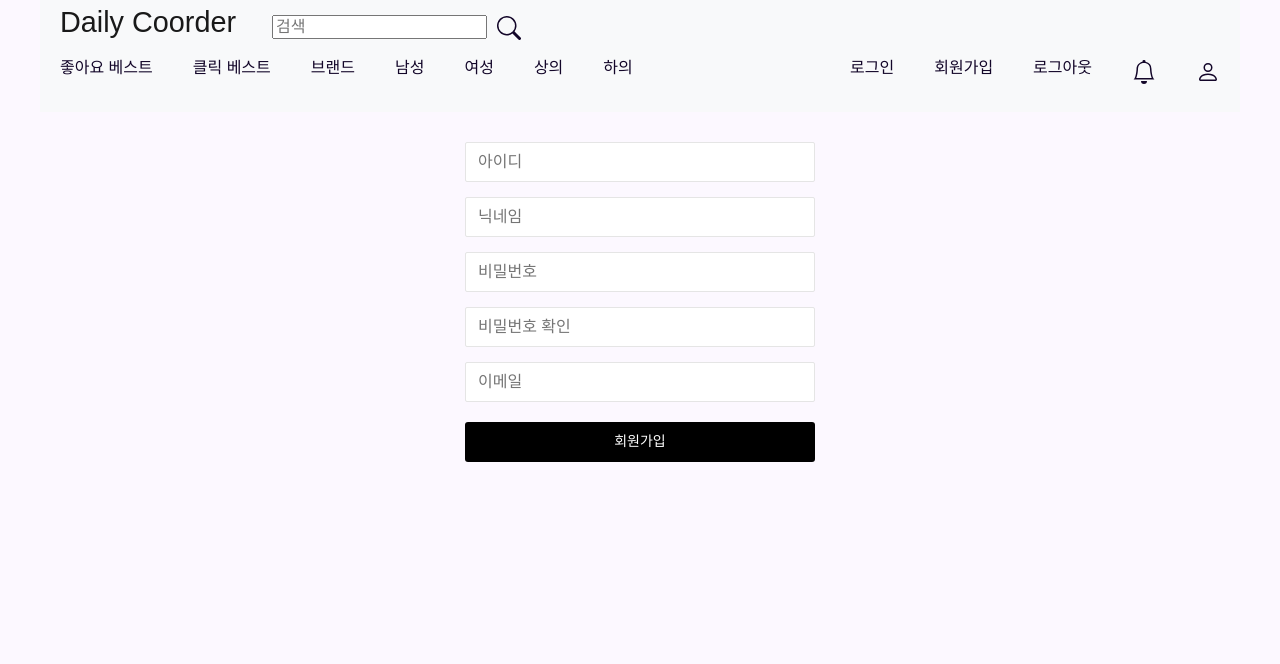
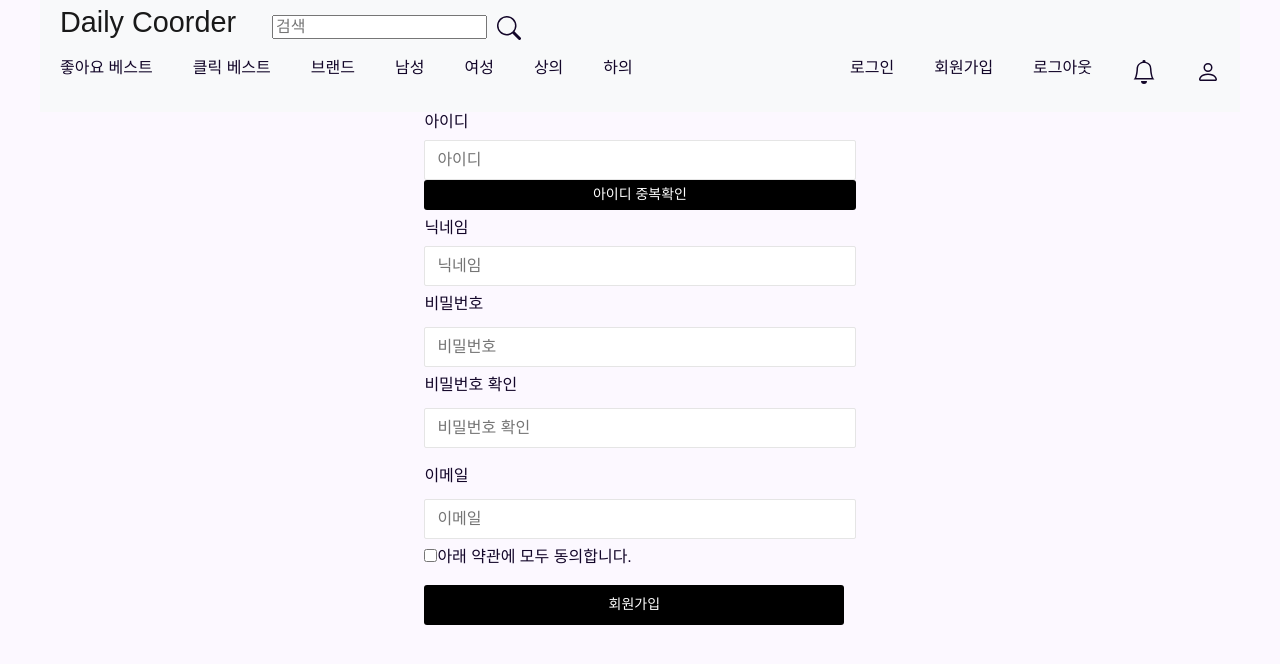
Before and after one commit to silbioa480/Daily-Coorder, a React (Create React App) app: page /signup in a window 1280 px wide. Shown: the top 664 px of the page. Built offline with nearby package versions, Linux system fonts and the light colour scheme.

Commit message:
가영: 비밀번호 검사기능 추가 및 형식추가

```diff
--- a/src/routes/SignUp.js
+++ b/src/routes/SignUp.js
@@ -1,5 +1,8 @@
-import React, {useState} from 'react'
+import React, {useCallback, useState} from 'react'
+import styled from 'styled-components';
 
+const ErrorMessage = styled.div`
+`;
 
 function SignUp() {
   const [name, setName] = useState("")
@@ -7,8 +10,10 @@ function SignUp() {
   const [checkId, setCheckId] = useState("")
   const [Password, setPassword] = useState("");
   const [email, setEmail] = useState("");
-  const [checkEmail, setCheckEmail] = useState("")
-  const [confirmPassword, setConfirmPassword] = useState("")
+  const [checkEmail, setCheckEmail] = useState("");
+  const [confirmPassword, setConfirmPassword] = useState("");
+  const [errorPassword, setErrorPassword] = useState(false);
+  const [nickname, setNickname] = useState("");
 
   const onNameHandler = (event) => {
     setName(event.currentTarget.value)
@@ -21,67 +26,109 @@ function SignUp() {
     setPassword(event.currentTarget.value)
   }
 
-  const onConfirmPasswordHandler = (event) => {
-    setConfirmPassword(event.currentTarget.value)
-  }
+  const onConfirmPasswordHandler = useCallback((e) => {
+    setConfirmPassword(e.currentTarget.value);
+    setErrorPassword(e.currentTarget.value !== Password);
+  }, [Password]);
+
+  const [term, setTerm] = useState('');
+  const [termError, setTermError] = useState(false);
+  const onChangeTerm = useCallback((e) => {
+    setTerm(e.target.checked);
+    setTermError(false);
+  }, []);
 
 
-  const onPasswordSubmit = (event) => {
-    event.preventDefault()
-    if(Password !== confirmPassword) {
-      return alert('비밀번호가 일치하지 않습니다.')
+  // const onPasswordSubmit = (event) => {
+  //   event.preventDefault()
+  //   if(Password !== confirmPassword) {
+  //     return alert('비밀번호가 일치하지 않습니다.')
+  //   }
+  // }
+
+  // const onIdSubmit = (event) => {
+  //   event.preventDefault()
+  //   if(Id == checkId) {
+  //     return alert('이미 사용중인 아이디입니다.')
+  //   }
+  // }
+  //
+  // const onEmailSubmit = (event) => {
+  //   event.preventDefault()
+  //   if(email == checkEmail) {
+  //     return alert('이미 사용중인 이메일입니다.')
+  //   }
+  // }
+  // const onSubmitHandler = (e) => {
+  //   e.preventDefault();
+  //
+  // };
+
+  const onSubmit = useCallback(() => {
+    if (Password !== confirmPassword) {
+      return setErrorPassword(true)
     }
-  }
-
-  const onIdSubmit = (event) => {
-    event.preventDefault()
-    if(Id == checkId) {
-      return alert('이미 사용중인 아이디입니다.')
+    if (!term) {
+      return setTermError(true);
     }
-  }
-
-  const onEmailSubmit = (event) => {
-    event.preventDefault()
-    if(email == checkEmail) {
-      return alert('이미 사용중인 이메일입니다.')
-    }
-  }
-
+    console.log(Id, nickname, Password)
+  }, [Password, confirmPassword, term]);
 
   return (
       <div style={{
         display: 'flex', justifyContent: 'center', alignItems: 'center',
         width: '100%', height: '40vh'
       }} class="SignUp">
-        <form>
-          <p style={{display: "flex", flexDirection: "column", fontSize: "25px"}}> 회원가입 </p>
+        <form onSubmit={onSubmit}>
+          <p style={{marginTop: "150px", display: "flex", flexDirection: "column", fontSize: "25px"}}> 회원가입 </p>
           <br/><br/>
 
+          <div>
+            <label htmlFor="user-id">아이디</label>
+            <input style={{marginTop: "10px", borderRadius: "2px", width:"100%", height:"40px",
+            border: "1px solid #e5e5e5", padding: "9px 12px", outline: "none", boxSizing: "border-box"
+          }} name="user-id" type="id" placeholder="아이디" value={Id} onChange={onIdHandler} class="loginregister_input"/>
+            <button style={{
+              width: "100%", height: "30px", fontSize: "14px", padding: "13px 30px", cursor:"pointer", backgroundColor: "black",
+              color:"white", lineHeight: "1px", borderRadius: "3px", borderStyle:"none", marginBottom:"10px"
+            }} type="submit" class="loginregister_button" onSubmit={onSubmit}>아이디 중복확인</button>
+          </div>
 
+          <div><label htmlFor="user-nickname">닉네임</label>
+            <input style={{
+            marginTop: "10px", borderRadius: "2px", width: "100%", height: "40px",
+            border: "1px solid #e5e5e5", padding: "9px 12px", outline: "none", boxSizing: "border-box", marginBottom:"10px"
+          }} name="user-nickname" type="text" placeholder="닉네임" value={nickname} onChange={onNameHandler} className="loginregister_input"/></div>
 
-          <div><input style={{marginTop: "15px", borderRadius: "2px", width:"100%", height:"40px",
-            border: "1px solid #e5e5e5", padding: "9px 12px", outline: "none", boxSizing: "border-box"
-          }} name="id" type="id" placeholder="아이디" value={Id} onChange={onIdHandler} class="loginregister_input"/></div>
+          <div><label htmlFor="user-password">비밀번호</label>
+            <input style={{marginTop: "15px", borderRadius: "2px", width:"100%", height:"40px",
+            border: "1px solid #e5e5e5", padding: "9px 12px", outline: "none", boxSizing: "border-box", marginBottom:"10px"
+          }} name="user-password" type="password" placeholder="비밀번호" value={Password} onChange={onPasswordHandler} class="loginregister_input"/></div>
 
-          <div><input style={{
+          <div><label htmlFor="confirmPassword">비밀번호 확인</label>
+            <input style={{marginTop: "15px", borderRadius: "2px", width:"100%", height:"40px",
+            border: "1px solid #e5e5e5", padding: "9px 12px", outline: "none", boxSizing: "border-box", marginBottom:"5px"
+          }} name="confirmPassword" type="password" placeholder="비밀번호 확인" value={confirmPassword} onChange={onConfirmPasswordHandler} class="loginregister_input"/>
+            {errorPassword && <ErrorMessage style={{
+              color: "red", fontSize: "12px", marginBottom:"10px"
+            }}>비밀번호가 일치하지 않습니다.</ErrorMessage>}
+          </div>
+
+          <div><label htmlFor="user-email" style={{
+            marginTop: "15px"
+          }}>이메일</label>
+            <input style={{
             marginTop: "15px", borderRadius: "2px", width: "100%", height: "40px",
-            border: "1px solid #e5e5e5", padding: "9px 12px", outline: "none", boxSizing: "border-box"
-          }} name="name" type="text" placeholder="닉네임" value={name} onChange={onNameHandler} className="loginregister_input"/></div>
+            border: "1px solid #e5e5e5", padding: "9px 12px", outline: "none", boxSizing: "border-box", marginBottom:"10px"
+          }} name="user-email" type="text" placeholder="이메일" value={email} onChange={onNameHandler} className="loginregister_input"/></div>
 
-          <div><input style={{marginTop: "15px", borderRadius: "2px", width:"100%", height:"40px",
-            border: "1px solid #e5e5e5", padding: "9px 12px", outline: "none", boxSizing: "border-box"
-          }} name="password" type="password" placeholder="비밀번호" value={Password} onChange={onPasswordHandler} class="loginregister_input"/></div>
-          <div><input style={{marginTop: "15px", borderRadius: "2px", width:"100%", height:"40px",
-            border: "1px solid #e5e5e5", padding: "9px 12px", outline: "none", boxSizing: "border-box"
-          }} name="confirmPassword" type="password" placeholder="비밀번호 확인" value={confirmPassword} onChange={onConfirmPasswordHandler} class="loginregister_input"/></div>
-
-          <div><input style={{
-            marginTop: "15px", borderRadius: "2px", width: "100%", height: "40px",
-            border: "1px solid #e5e5e5", padding: "9px 12px", outline: "none", boxSizing: "border-box"
-          }} name="email" type="text" placeholder="이메일" value={email} onChange={onNameHandler} className="loginregister_input"/></div>
+          <div>
+            <input type="checkbox" name="user-term" checked={term} onChange={onChangeTerm}/>아래 약관에 모두 동의합니다.
+            {termError && <ErrorMessage>약관에 동의하셔야 합니다.</ErrorMessage>}
+          </div>
 
           <div><button style={{
-            width: "350px", height: "40px", fontSize: "14px", padding: "13px 30px", cursor:"pointer", backgroundColor: "black",
+            width: "420px", height: "40px", fontSize: "14px", padding: "13px 30px", cursor:"pointer", backgroundColor: "black",
             color:"white", lineHeight: "1px", marginTop: "20px", marginBottom: "12px", borderRadius: "3px", borderStyle:"none"
           }} type="submit" class="loginregister_button">회원가입</button></div>
         </form>
```
